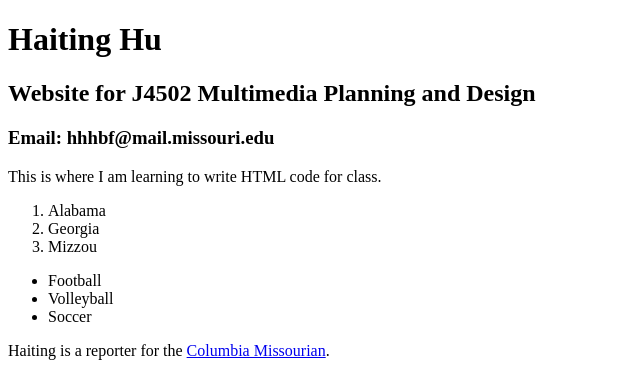
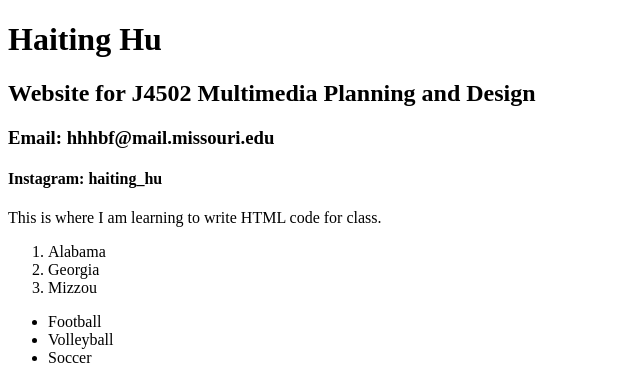
Before and after one commit to j4502-fs19/haiting-hu, a plain HTML site: page index.html in a window 1280 px wide. Shown: the top 373 px of the page, without its empty margins (0-640 px from the left). Drawn offline with Linux system fonts and the light colour scheme.

Commit message:
Add instagram

```diff
--- a/index.html
+++ b/index.html
@@ -13,6 +13,7 @@
       <h1>Haiting Hu</h1>
       <h2>Website for J4502 Multimedia Planning and Design</h2>
       <h3>Email: hhhbf@mail.missouri.edu</h3>
+      <h4>Instagram: haiting_hu</h4>
 
       <p>This is where I am learning to write HTML code for class.</p>
       <ol>
```
